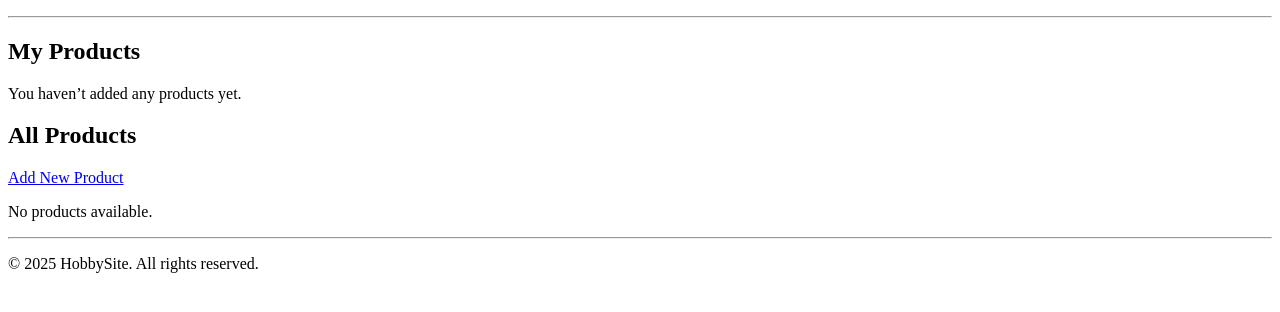
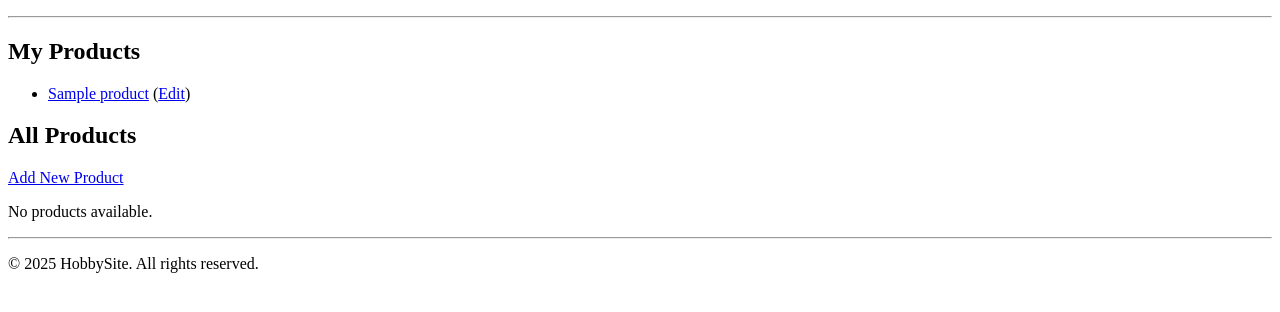
Before and after one commit to LuisRabbids/hobbysite-E-15, a Django app: page /merchstore/items/ in a window 1280 px wide. Shown: the part 235-547 px from the top of the page. Run offline with Django 5.2, Linux system fonts and the light colour scheme; a user stored in the database is signed in; tables that the repository leaves empty hold one stand-in row (values such as "Sample post").

Commit message:
Fixed bugs in merch store product list

```diff
--- a/hobbysite/merchstore/models.py
+++ b/hobbysite/merchstore/models.py
@@ -19,7 +19,7 @@ class Product(models.Model):
         ProductType,
         on_delete=models.SET_NULL,
         null=True,
-        blank=True
+        blank=True,
     )
     owner = models.ForeignKey(
         Profile,
--- a/hobbysite/merchstore/templates/merchstore/product_list.html
+++ b/hobbysite/merchstore/templates/merchstore/product_list.html
@@ -4,9 +4,9 @@
 
 {% block content %}
   <h2>My Products</h2>
-  {% if user_items %}
+  {% if user_products %}
     <ul>
-      {% for p in user_items %}
+      {% for p in user_products %}
         <li>
           <a href="{% url 'merchstore:product-detail' p.id %}">{{ p.name }}</a>
           (<a href="{% url 'merchstore:product-edit' p.id %}">Edit</a>)
@@ -19,9 +19,9 @@
 
   <h2>All Products</h2>
   <p><a href="{% url 'merchstore:product-add' %}">Add New Product</a></p>
-  {% if object_list %}
+  {% if other_products %}
     <ul>
-      {% for product in object_list %}
+      {% for product in other_products %}
         <li>
           <a href="{% url 'merchstore:product-detail' product.id %}">{{ product.name }}</a>
           – ${{ product.price }}
--- a/hobbysite/merchstore/views.py
+++ b/hobbysite/merchstore/views.py
@@ -7,7 +7,7 @@ from user_management.models import Profile
 
 @login_required
 def product_list(request):
-    all_products = Product.objects.select_related('product_type').all()
+    all_products = Product.objects.select_related('product_type').all().order_by('name')
     user_profile = request.user.profile
     user_products = all_products.filter(owner=user_profile)
     other_products = all_products.exclude(owner=user_profile)
```
